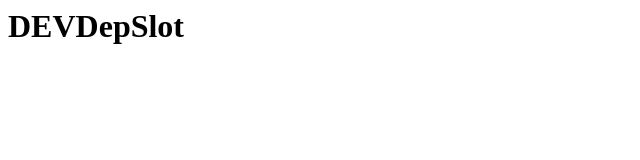
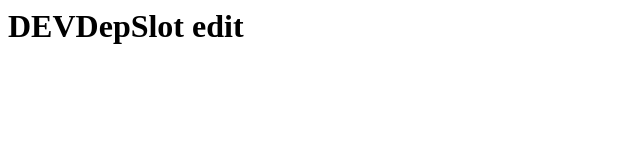
Before and after one commit to srinivasan-p/AzureWebAppTest, a plain HTML site: page index.html in a window 1280 px wide. Shown: the whole page, without its empty margins (0-640 px from the left). Drawn offline with Linux system fonts and the light colour scheme.

Commit message:
Update index.html

```diff
--- a/index.html
+++ b/index.html
@@ -1,6 +1,6 @@
 <html>
 	<title></title>
 	<body>
-		<h1>DEVDepSlot</h1>
+		<h1>DEVDepSlot edit</h1>
 	</body>
 </html>
```
